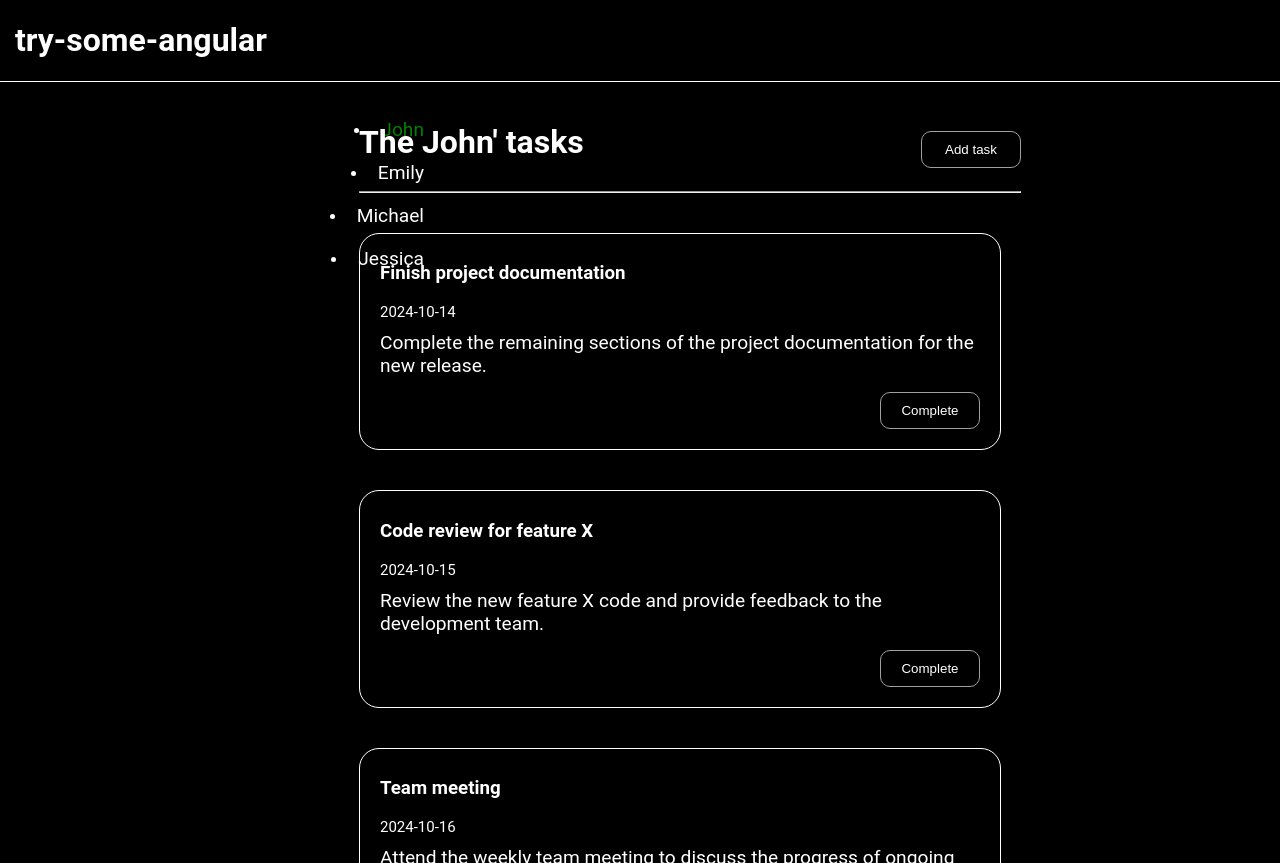
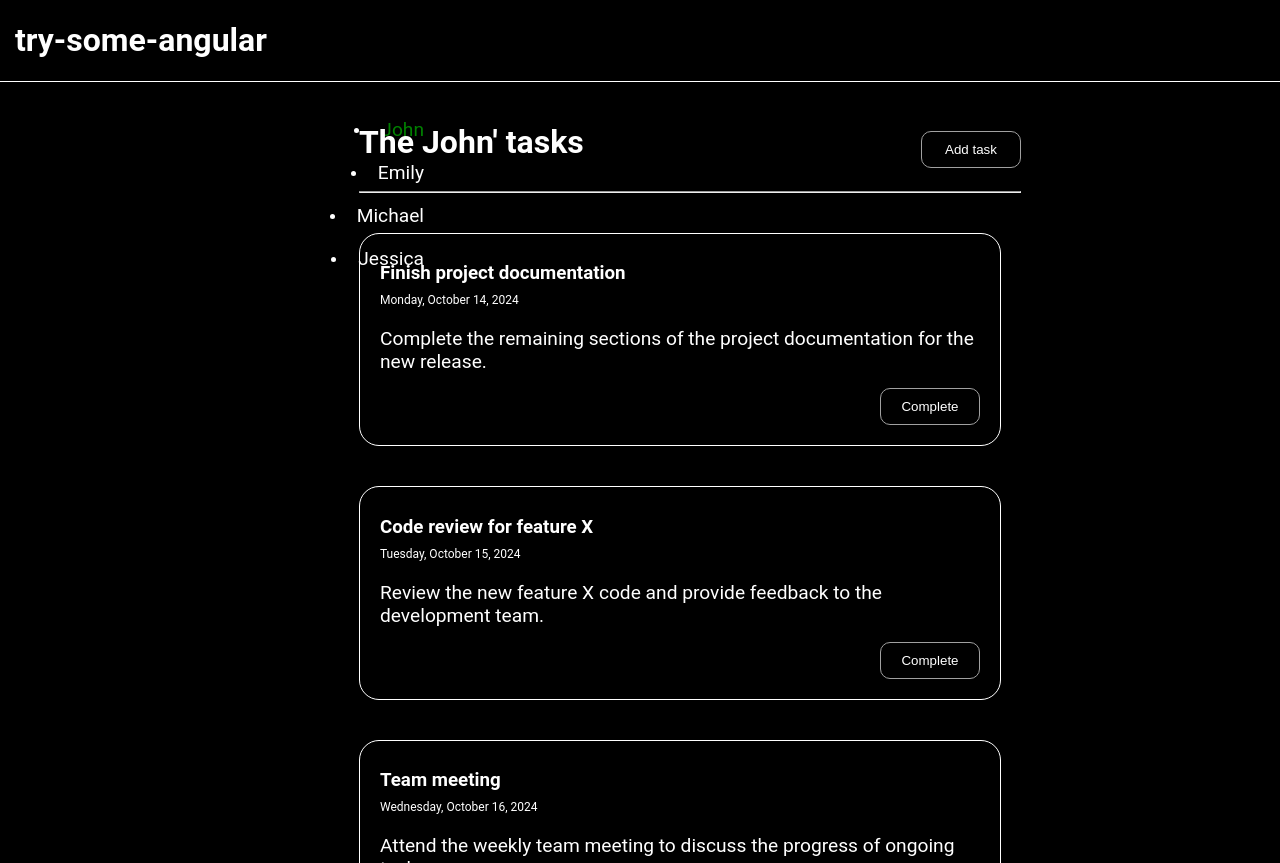
Before and after one commit to Kropanov/try-some-angular, an Angular app: page / in a window 1280 px wide. Both pictures are taken after a click on the element "John". Built offline with nearby package versions, Linux system fonts and the light colour scheme.

Commit message:
feat: add tasks service and rewrite the logic

```diff
--- a/src/app/tasks/new-task/new-task.component.html
+++ b/src/app/tasks/new-task/new-task.component.html
@@ -8,7 +8,7 @@
         <input type="text" name="title" id="title" [(ngModel)]="enteredTitle" />
 
         <p>Time</p>
-        <input type="time" name="time" id="time-input" [(ngModel)]="enteredDate" />
+        <input type="date" name="time" id="time-input" [(ngModel)]="enteredDate" />
 
         <p>Description</p>
         <input type="text" name="description" id="description" [(ngModel)]="enteredDescription" />
--- a/src/app/tasks/new-task/new-task.component.ts
+++ b/src/app/tasks/new-task/new-task.component.ts
@@ -1,6 +1,7 @@
-import { Component, output, signal } from '@angular/core';
+import { Component, inject, input, output, signal } from '@angular/core';
 import { FormsModule } from '@angular/forms';
-import { TaskFormData } from '../../types';
+import { newTaskData } from '../../types';
+import { TasksService } from '../tasks.service';
 
 @Component({
     selector: 'app-new-task',
@@ -10,8 +11,9 @@ import { TaskFormData } from '../../types';
     styleUrl: './new-task.component.scss',
 })
 export class NewTaskComponent {
-    add = output<TaskFormData>();
+    selectedUserId = input.required<number>();
     cancel = output<void>();
+    tasksService = inject(TasksService);
 
     enteredTitle = signal('');
     enteredDate = signal('');
@@ -22,10 +24,13 @@ export class NewTaskComponent {
     }
 
     onSubmit() {
-        this.add.emit({
+        const taskData = {
             title: this.enteredTitle(),
             date: this.enteredDate(),
             description: this.enteredDescription(),
-        });
+        };
+
+        this.tasksService.addTask(taskData, this.selectedUserId());
+        this.cancel.emit();
     }
 }
--- a/src/app/tasks/task/task.component.html
+++ b/src/app/tasks/task/task.component.html
@@ -1,6 +1,6 @@
 <section>
     <h3>{{ task().title }}</h3>
-    <time class="date">{{ task().date }}</time>
+    <time class="date">{{ task().date | date: 'fullDate' }}</time>
     <div class="description">{{ task().description }}</div>
     <button (click)="onCompleteTask()">Complete</button>
 </section>
--- a/src/app/tasks/task/task.component.scss
+++ b/src/app/tasks/task/task.component.scss
@@ -8,11 +8,12 @@ section {
     width: 600px;
 
     .description {
-        margin-top: 10px;
+        margin-top: 20px;
         font-size: 1.2rem;
     }
 
     .date {
-        font-size: 15px;
+        font-size: 12px;
+        margin-top: -10px;
     }
 }
--- a/src/app/tasks/task/task.component.ts
+++ b/src/app/tasks/task/task.component.ts
@@ -1,10 +1,11 @@
 import { Component, input, Input, output } from '@angular/core';
 import { Task } from '../../types';
+import { DatePipe } from '@angular/common';
 
 @Component({
     selector: 'app-task',
     standalone: true,
-    imports: [],
+    imports: [DatePipe],
     templateUrl: './task.component.html',
     styleUrl: './task.component.scss',
 })
--- a/src/app/tasks/tasks.component.html
+++ b/src/app/tasks/tasks.component.html
@@ -1,5 +1,5 @@
 @if (isAddingTask()) {
-    <app-new-task (cancel)="onCancelAddingTask()" (add)="addNewTask($event)" />
+    <app-new-task [selectedUserId]="selectedUserId()" (cancel)="onCancelAddingTask()" />
 }
 
 <div class="header">
--- a/src/app/tasks/tasks.component.ts
+++ b/src/app/tasks/tasks.component.ts
@@ -1,8 +1,7 @@
 import { Component, computed, input, signal } from '@angular/core';
-import { TASKS } from '../data/tasks';
 import { TaskComponent } from './task/task.component';
 import { NewTaskComponent } from './new-task/new-task.component';
-import { Task, TaskFormData } from '../types';
+import { TasksService } from './tasks.service';
 
 @Component({
     selector: 'app-tasks',
@@ -12,20 +11,21 @@ import { Task, TaskFormData } from '../types';
     styleUrl: './tasks.component.scss',
 })
 export class TasksComponent {
-    tasks = signal<Task[]>(TASKS);
     isAddingTask = signal(false);
 
     selectedUserName = input.required();
     selectedUserId = input.required<number>();
 
+    constructor(public tasksService: TasksService) {}
+
     selectedUserTasks = computed(() => {
-        return this.tasks().filter((task) => task.userId === this.selectedUserId());
+        return this.tasksService.getTasksById(this.selectedUserId())();
     });
 
     doesUserHaveTasks = computed(() => this.selectedUserTasks().length > 0);
 
     onCompleteTask(id: number) {
-        this.tasks.set(this.tasks().filter((task) => task.id !== id));
+        this.tasksService.removeTaskById(id);
     }
 
     onStartAddingTask() {
@@ -35,17 +35,4 @@ export class TasksComponent {
     onCancelAddingTask() {
         this.isAddingTask.set(false);
     }
-
-    addNewTask(data: TaskFormData) {
-        const task: Task = {
-            id: new Date().getTime(),
-            userId: this.selectedUserId(),
-            title: data.title,
-            date: data.date,
-            description: data.description,
-        };
-
-        this.tasks.set([...this.tasks(), task]);
-        this.isAddingTask.set(false);
-    }
 }
--- /dev/null
+++ b/src/app/tasks/tasks.service.ts
@@ -0,0 +1,30 @@
+import { Injectable, signal, computed } from '@angular/core';
+import { TASKS } from '../data/tasks';
+import { newTaskData, Task } from '../types';
+
+@Injectable({
+    providedIn: 'root',
+})
+export class TasksService {
+    private tasksSignal = signal(TASKS);
+
+    constructor() {}
+
+    public getTasksById = (id: number) => computed(() => this.tasksSignal().filter((task) => task.userId === id));
+
+    public removeTaskById(id: number) {
+        this.tasksSignal.update((tasks) => tasks.filter((task) => task.id !== id));
+    }
+
+    public addTask(data: newTaskData, userId: number) {
+        const task: Task = {
+            id: new Date().getTime(),
+            userId: userId,
+            title: data.title,
+            date: data.date,
+            description: data.description,
+        };
+
+        this.tasksSignal.update((tasks) => [...tasks, task]);
+    }
+}
--- a/src/app/types/index.ts
+++ b/src/app/types/index.ts
@@ -11,7 +11,7 @@ export type Task = {
     description: string;
 };
 
-export type TaskFormData = {
+export type newTaskData = {
     title: string;
     date: string;
     description: string;
```
